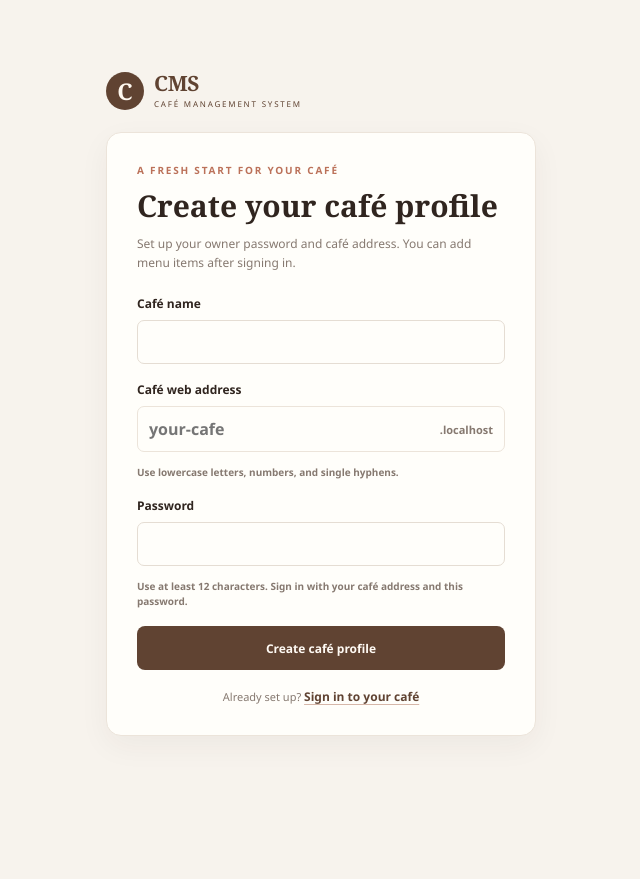
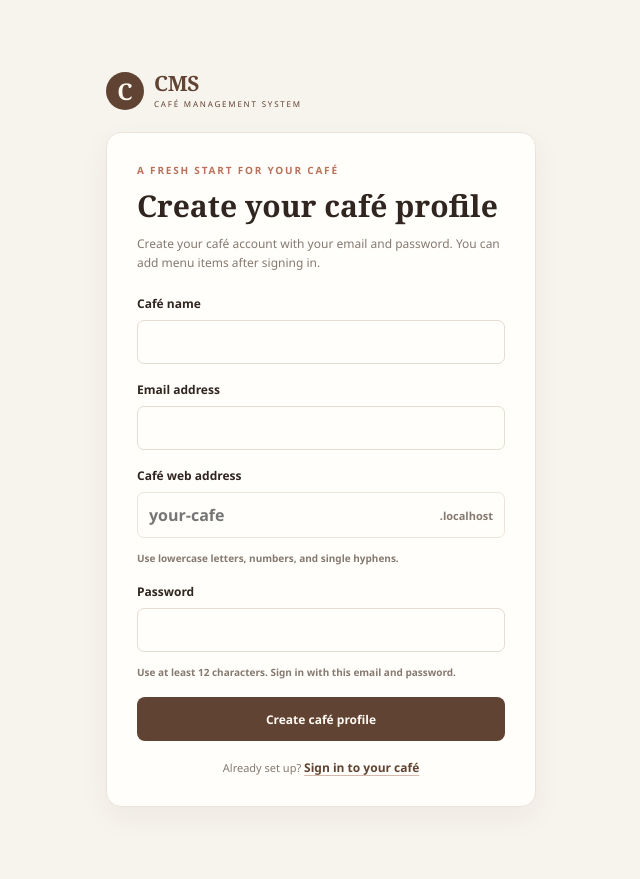
Before and after one commit to shahidbhati8233-alt/CMS, a Flask app: page /signup in a window 1280 px wide. Shown: the whole page, without its empty margins (319-959 px from the left). Before the commit the page ends 736 px from the top, so only its background shows below. Run offline with Flask 3, Linux system fonts and the light colour scheme; data comes from the database, SQL or seed files in the repository; some libraries are stand-ins or nearby versions.

Commit message:
Add email field to café signup

```diff
--- a/CMS/templates/signup.html
+++ b/CMS/templates/signup.html
@@ -9,12 +9,15 @@
   <section class="auth-card signup-card">
     <p class="eyebrow">A fresh start for your café</p>
     <h1>Create your café profile</h1>
-    <p class="auth-intro">Set up your owner password and café address. You can add menu items after signing in.</p>
+    <p class="auth-intro">Create your café account with your email and password. You can add menu items after signing in.</p>
     {% if error %}<p class="form-error" role="alert">{{ error }}</p>{% endif %}
     <form method="post" action="{{ url_for('signup') }}" class="signup-form">
       <input type="hidden" name="csrf_token" value="{{ csrf_token() }}">
       <label class="form-field">Café name
         <input name="cafe_name" type="text" required minlength="2" maxlength="100" autocomplete="organization" value="{{ form_values.get('cafe_name', '') }}">
+      </label>
+      <label class="form-field">Email address
+        <input name="email" type="email" required maxlength="254" autocomplete="email" value="{{ form_values.get('email', '') }}">
       </label>
       <label class="form-field">Café web address
         <span class="slug-input"><input name="slug" type="text" required minlength="2" maxlength="40" pattern="[a-z0-9]+([\-][a-z0-9]+)*" autocapitalize="none" autocomplete="off" placeholder="your-cafe" value="{{ form_values.get('slug', '') }}"><span>.{{ config['BASE_DOMAIN'] }}</span></span>
@@ -22,7 +25,7 @@
       </label>
       <label class="form-field">Password
         <input name="password" type="password" required minlength="12" maxlength="128" autocomplete="new-password">
-        <small>Use at least 12 characters. Sign in with your café address and this password.</small>
+        <small>Use at least 12 characters. Sign in with this email and password.</small>
       </label>
       <button class="button button-primary button-wide" type="submit">Create café profile</button>
     </form>
```
